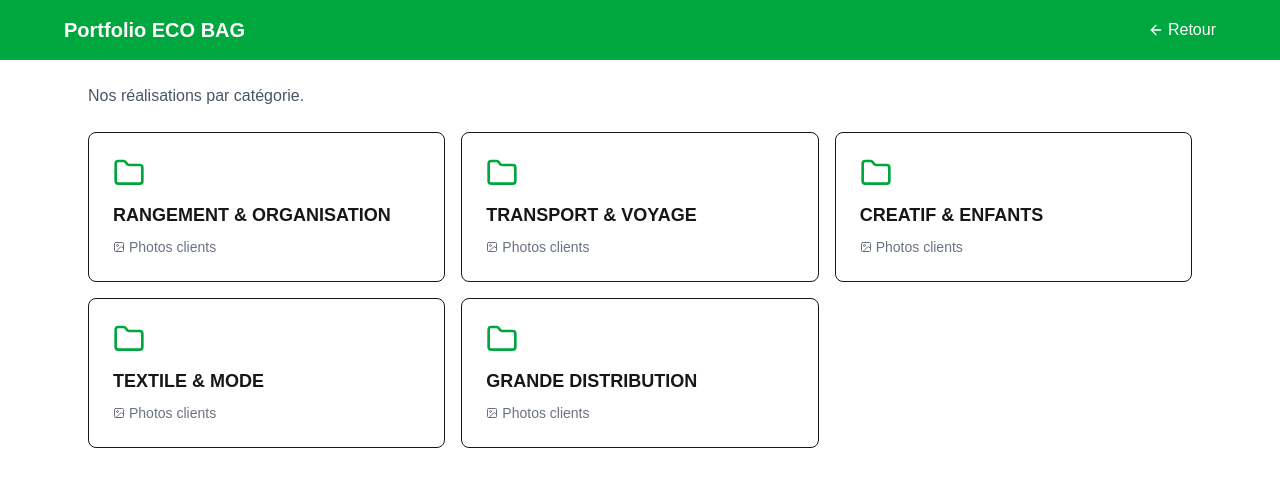
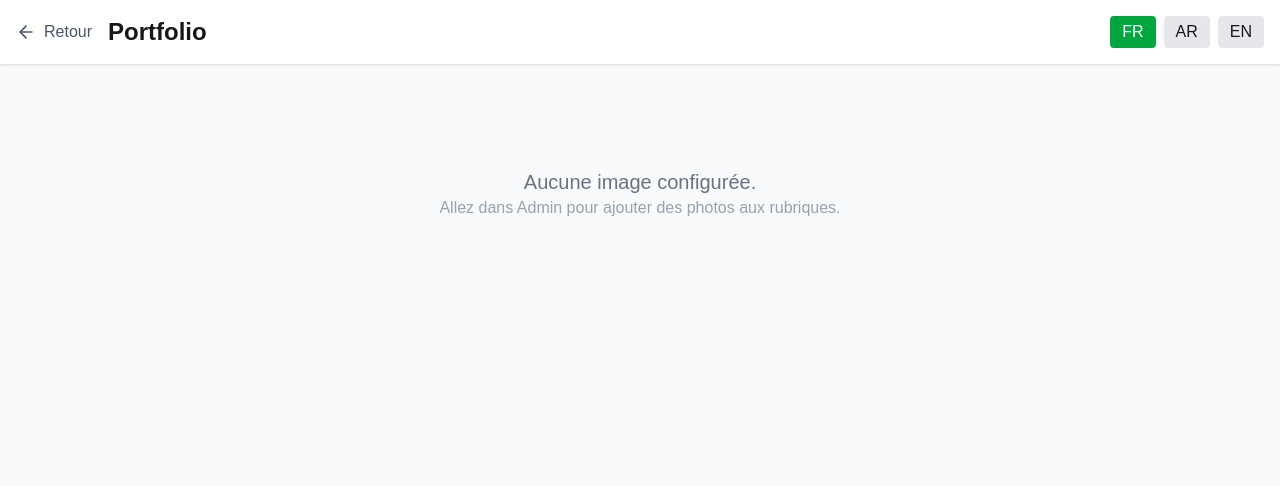
Before and after one commit to belloumi79/ecobag, a Next.js app: page /portfolio in a window 1280 px wide. Shown: the top 486 px of the page. Built offline with nearby package versions, Linux system fonts and the light colour scheme.

Commit message:
Add complete portfolio page with JSON config system

```diff
--- /dev/null
+++ b/public/data/rubriques.json
@@ -0,0 +1 @@
+{"rangement":[],"transport":[],"creatif":[],"textile":[],"retail":[]}
--- a/src/app/admin/rubriques/page.tsx
+++ b/src/app/admin/rubriques/page.tsx
@@ -1,106 +1,11 @@
 "use client";
 
-import { useState } from "react";
-import Image from "next/image";
-import Link from "next/link";
-
-const IMAGES = [
-  "WhatsApp Image 2026-03-11 at 21.13.28 (1)-a4654721506f.jpeg",
-  "WhatsApp Image 2026-03-11 at 21.13.28-a962938c755e.jpeg",
-  "WhatsApp Image 2026-03-11 at 21.13.39 (1)-131775000fcd.jpeg",
-  "WhatsApp Image 2026-03-11 at 21.13.39 (2)-b34db89f65fe.jpeg",
-  "WhatsApp Image 2026-03-11 at 21.13.39 (3)-b9d6d5e922b6.jpeg",
-  "WhatsApp Image 2026-03-11 at 21.13.39 (4)-98ec6498e92d.jpeg",
-  "WhatsApp Image 2026-03-11 at 21.13.39-74de3e7442f9.jpeg",
-  "WhatsApp Image 2026-03-11 at 21.13.40 (1)-726d45d964ad.jpeg",
-  "WhatsApp Image 2026-03-11 at 21.13.40 (2)-e68a2c9e864d.jpeg",
-  "WhatsApp Image 2026-03-11 at 21.13.40-d670cfe67576.jpeg",
-  "WhatsApp Image 2026-03-11 at 21.13.48 (1)-726d45d964ad.jpeg",
-  "WhatsApp Image 2026-03-11 at 21.13.48 (2)-e68a2c9e864d.jpeg",
-  "WhatsApp Image 2026-03-11 at 21.13.48-d4968799b2a8.jpeg",
-  "WhatsApp Image 2026-03-11 at 21.13.49 (1)-8ca04c0d568f.jpeg",
-  "WhatsApp Image 2026-03-11 at 21.13.49 (2)-0cfd1052300e.jpeg",
-  "WhatsApp Image 2026-03-11 at 21.13.49 (3)-85fbe19d34a0.jpeg",
-  "WhatsApp Image 2026-03-11 at 21.13.49-4bad99d25d4b.jpeg",
-];
-
-const RUBRIQUES = [
-  { id: "rangement", label: "🏠 RANGEMENT & ORGANISATION" },
-  { id: "transport", label: "✈️ TRANSPORT & VOYAGE" },
-  { id: "creatif", label: "🎨 CRÉATIF & ENFANTS" },
-  { id: "textile", label: "👕 TEXTILE & MODE" },
-  { id: "retail", label: "🛒 GRANDE DISTRIBUTION" },
-];
-
-export default function AdminRubriques() {
-  const [selected, setSelected] = useState<Record<string, string[]>>({});
-  const [activeRubrique, setActiveRubrique] = useState("");
-
-  const toggleImage = (img: string) => {
-    if (!activeRubrique) return;
-    setSelected(s => {
-      const current = s[activeRubrique] || [];
-      const isSelected = current.includes(img);
-      return { ...s, [activeRubrique]: isSelected ? current.filter(i => i !== img) : [...current, img] };
-    });
-  };
-
-  const isSelected = (img: string) => selected[activeRubrique]?.includes(img);
-
-  return (
-    <div className="min-h-screen bg-gray-50 p-6">
-      <div className="max-w-7xl mx-auto">
-        <div className="flex justify-between items-center mb-8">
-          <div>
-            <h1 className="text-3xl font-bold">Admin - Configuration Rubriques</h1>
-            <p className="text-gray-600">Sélectionnez d&apos;abord une rubrique, puis les images associées</p>
-          </div>
-          <Link href="/" className="px-4 py-2 bg-gray-200 rounded hover:bg-gray-300">Retour</Link>
-        </div>
-
-        <div className="grid md:grid-cols-5 gap-4 mb-8">
-          {RUBRIQUES.map(r => (
-            <button
-              key={r.id}
-              onClick={() => setActiveRubrique(r.id)}
-              className={`p-4 rounded-xl border-2 text-center ${activeRubrique === r.id ? 'border-blue-500 bg-blue-50' : 'border-gray-200 bg-white'}`}
-            >
-              <div className="text-2xl mb-2">{r.label.split(' ')[0]}</div>
-              <div className="font-bold text-sm">{r.label.split(' ').slice(1).join(' ')}</div>
-              <div className="text-xs text-gray-500 mt-1">{selected[r.id]?.length || 0} photos</div>
-            </button>
-          ))}
-        </div>
-
-        {activeRubrique ? (
-          <div className="bg-white rounded-xl shadow p-6">
-            <h2 className="text-xl font-bold mb-4">
-              Photos pour: {RUBRIQUES.find(r => r.id === activeRubrique)?.label}
-            </h2>
-            <p className="text-gray-500 mb-4">Cliquez sur les images pour les sélectionner ({selected[activeRubrique]?.length || 0} sélectionnées)</p>
-            <div className="grid grid-cols-4 md:grid-cols-6 lg:grid-cols-8 gap-4">
-              {IMAGES.map((img, i) => (
-                <div
-                  key={i}
-                  onClick={() => toggleImage(img)}
-                  className={`relative aspect-square cursor-pointer border-4 rounded-lg overflow-hidden ${isSelected(img) ? 'border-green-500' : 'border-transparent hover:border-blue-300'}`}
-                >
-                  <Image src={`/clients/${img}`} alt="" fill className="object-cover" sizes="100px" />
-                  {isSelected(img) && (
-                    <div className="absolute inset-0 bg-green-500/30 flex items-center justify-center">
-                      <span className="text-2xl">✓</span>
-                    </div>
-                  )}
-                </div>
-              ))}
-            </div>
-          </div>
-        ) : (
-          <div className="text-center p-12 bg-white rounded-xl">
-            <p className="text-gray-500 text-lg">👆 Cliquez sur une rubrique ci-dessus pour commencer</p>
-          </div>
-        )}
-      </div>
-    </div>
+import
+[truncated]
+ useEffect } from "
+[truncated]
+useState } from "re
+[truncated]
+</div>
   );
 }
--- /dev/null
+++ b/src/app/api/save-rubriques/route.ts
@@ -0,0 +1,5 @@
+import { NextRequest,
+[truncated]
+  });
+  }
+}
--- a/src/app/portfolio/page.tsx
+++ b/src/app/portfolio/page.tsx
@@ -1,42 +1,84 @@
 "use client";
 
+import { useState, useEffect } from "react";
+import Image from "next/image";
 import Link from "next/link";
-import { ArrowLeft, Folder, ImageIcon } from "lucide-react";
+import { ArrowLeft } from "lucide-react";
 
-const rubriques = [
-  { id: "rangement", label: "RANGEMENT & ORGANISATION" },
-  { id: "transport", label: "TRANSPORT & VOYAGE" },
-  { id: "creatif", label: "CREATIF & ENFANTS" },
-  { id: "textile", label: "TEXTILE & MODE" },
-  { id: "retail", label: "GRANDE DISTRIBUTION" },
-];
+const RUBRIQUES = {
+  rangement: { fr: "RANGEMENT & ORGANISATION", ar: "التخزين والتنظيم", en: "STORAGE & ORGANIZATION", icon: "🏠" },
+  transport: { fr: "TRANSPORT & VOYAGE", ar: "النقل والسفر", en: "TRANSPORT & TRAVEL", icon: "✈️" },
+  creatif: { fr: "CRÉATIF & ENFANTS", ar: "الإبداع والأطفال", en: "CREATIVE & KIDS", icon: "🎨" },
+  textile: { fr: "TEXTILE & MODE", ar: "النسيج والموضة", en: "TEXTILE & FASHION", icon: "👕" },
+  retail: { fr: "GRANDE DISTRIBUTION", ar: "التوزيع الكبير", en: "RETAIL & DISTRIBUTION", icon: "🛒" },
+};
+
+type Lang = "fr" | "ar" | "en";
 
 export default function Portfolio() {
+  const [config, setConfig] = useState<Record<string, string[]>>({});
+  const [lang, setLang] = useState<Lang>("fr");
+  const [loading, setLoading] = useState(true);
+
+  useEffect(() => {
+    fetch('/data/rubriques-config.json')
+      .then(r => r.json())
+      .then(data => {
+        setConfig(data);
+        setLoading(false);
+      })
+      .catch(() => setLoading(false));
+  }, []);
+
+  if (loading) return <div className="min-h-screen flex items-center justify-center">Chargement...</div>;
+
   return (
-    <div className="min-h-screen bg-white">
-      <header className="bg-green-600 text-white p-4">
-        <div className="max-w-6xl mx-auto flex items-center justify-between">
-          <h1 className="text-xl font-bold">Portfolio ECO BAG</h1>
-          <Link href="/" className="text-white hover:underline flex items-center gap-1">
-            <ArrowLeft className="w-4 h-4" /> Retour
-          </Link>
+    <div className="min-h-screen bg-gray-50" dir={lang === "ar" ? "rtl" : "ltr"}>
+      <header className="bg-white shadow-sm">
+        <div className="max-w-7xl mx-auto px-4 py-4 flex justify-between items-center">
+          <div className="flex items-center gap-4">
+            <Link href="/" className="flex items-center gap-2 text-gray-600 hover:text-green-600">
+              <ArrowLeft className="w-5 h-5" />
+              Retour
+            </Link>
+            <h1 className="text-2xl font-bold">Portfolio</h1>
+          </div>
+          <div className="flex gap-2">
+            {(["fr", "ar", "en"] as Lang[]).map(l => (
+              <button key={l} onClick={() => setLang(l)} className={`px-3 py-1 rounded ${lang === l ? 'bg-green-600 text-white' : 'bg-gray-200'}`}>
+                {l.toUpperCase()}
+              </button>
+            ))}
+          </div>
         </div>
       </header>
 
-      <main className="max-w-6xl mx-auto p-6">
-        <p className="text-gray-600 mb-6">Nos réalisations par catégorie.</p>
+      <main className="max-w-7xl mx-auto p-6">
+        {Object.entries(RUBRIQUES).map(([key, rub]) => {
+          const images = config[key] || [];
+          if (images.length === 0) return null;
+          return (
+            <section key={key} className="mb-12">
+              <h2 className="text-2xl font-bold mb-6 flex items-center gap-2">
+                <span>{rub.icon}</span> {rub[lang]}
+              </h2>
+              <div className="grid md:grid-cols-4 gap-4">
+                {images.map((img, i) => (
+                  <div key={i} className="relative aspect-square bg-white rounded-xl shadow overflow-hidden">
+                    <Image src={`/clients/${img}`} alt="" fill className="object-cover" />
+                  </div>
+                ))}
+              </div>
+            </section>
+          );
+        })}
 
-        <div className="grid md:grid-cols-2 lg:grid-cols-3 gap-4">
-          {rubriques.map(r => (
-            <div key={r.id} className="border rounded-lg p-6 hover:shadow-lg transition">
-              <Folder className="w-8 h-8 text-green-600 mb-3" />
-              <h2 className="font-bold text-lg">{r.label}</h2>
-              <p className="text-gray-500 text-sm mt-2 flex items-center gap-1">
-                <ImageIcon className="w-3 h-3" /> Photos clients
-              </p>
-            </div>
-          ))}
-        </div>
+        {Object.values(config).flat().length === 0 && (
+          <div className="text-center py-20">
+            <p className="text-gray-500 text-xl">Aucune image configurée.</p>
+            <p className="text-gray-400">Allez dans Admin pour ajouter des photos aux rubriques.</p>
+          </div>
+        )}
       </main>
     </div>
   );
```
